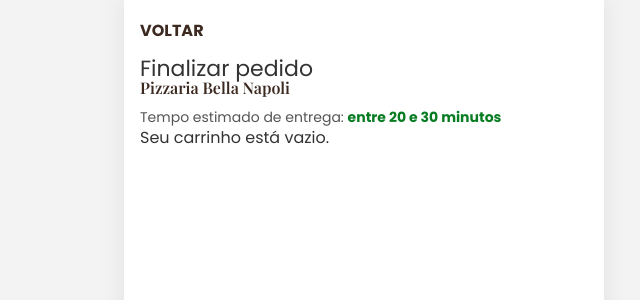
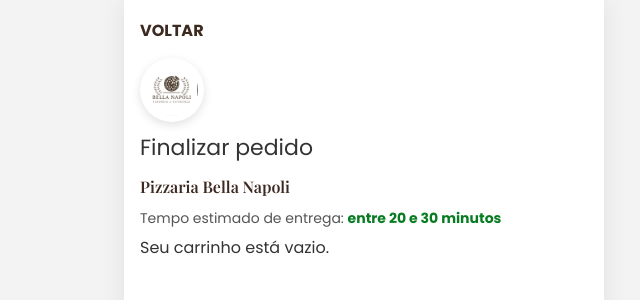
Before and after one commit to thabomokoenaa99-rgb/DELIVERY, a Next.js app: page /checkout in a window 1280 px wide. Shown: the top 300 px of the page, without its empty margins (276-916 px from the left). Built offline with nearby package versions, Linux system fonts and the light colour scheme.

Commit message:
Add Dominos logo to checkout and space the heading from the copy.

```diff
--- a/src/app/checkout/page.tsx
+++ b/src/app/checkout/page.tsx
@@ -1,6 +1,7 @@
 "use client";
 
 import { useEffect, useRef, useState } from "react";
+import Image from "next/image";
 import Link from "next/link";
 import { useRouter } from "next/navigation";
 import QRCode from "qrcode";
@@ -328,20 +329,32 @@
     setTimeout(() => setCopied(false), 2000);
   }
 
-  const brand = items.some((item) => isDominosProductId(item.productId))
-    ? dominosStore
-    : storeConfig;
+  const isDominos = items.some((item) => isDominosProductId(item.productId));
+  const brand = isDominos ? dominosStore : storeConfig;
+  const logoSrc = isDominos
+    ? "/images/dominos/logo.svg"
+    : "/images/logo.png";
 
   return (
-    <div className={`checkout-page${brand === dominosStore ? " store-dominos" : ""}`}>
-      <Link href={brand === dominosStore ? "/dominos" : "/"} className="back-link">
+    <div className={`checkout-page${isDominos ? " store-dominos" : ""}`}>
+      <Link href={isDominos ? "/dominos" : "/"} className="back-link">
         VOLTAR
       </Link>
-      <h1>Finalizar pedido</h1>
-      <p className="checkout-subtitle">{brand.name}</p>
-      <p className="delivery-eta">
-        Tempo estimado de entrega: <strong>entre 20 e 30 minutos</strong>
-      </p>
+      <header className="checkout-head">
+        <Image
+          className="checkout-logo"
+          src={logoSrc}
+          alt={brand.name}
+          width={64}
+          height={64}
+          unoptimized={isDominos}
+        />
+        <h1>Finalizar pedido</h1>
+        <p className="checkout-subtitle">{brand.name}</p>
+        <p className="delivery-eta">
+          Tempo estimado de entrega: <strong>entre 20 e 30 minutos</strong>
+        </p>
+      </header>
 
       {items.length === 0 ? (
         <p>Seu carrinho está vazio.</p>
--- a/src/app/globals.css
+++ b/src/app/globals.css
@@ -946,6 +946,43 @@
 .legal-page h1,
 .checkout-page h1 {
   font-size: 22px;
+  line-height: 1.25;
+}
+
+.checkout-head {
+  display: flex;
+  flex-direction: column;
+  align-items: flex-start;
+  margin: 4px 0 8px;
+}
+
+.checkout-logo {
+  width: 64px;
+  height: 64px;
+  object-fit: contain;
+  border-radius: 50%;
+  background: #fff;
+  padding: 6px;
+  box-shadow: 0 3px 10px rgba(0, 0, 0, 0.12);
+  margin-bottom: 12px;
+}
+
+.checkout-head h1 {
+  margin: 0 0 14px;
+}
+
+.checkout-subtitle {
+  color: var(--brand);
+  font-family: var(--font-playfair), serif;
+  font-weight: 600;
+  margin: 0;
+}
+
+.delivery-eta {
+  margin: 10px 0 0;
+  font-size: 14px;
+  line-height: 1.45;
+  color: #555;
 }
 
 .cart-line {
@@ -960,19 +997,6 @@
   color: #777;
   display: block;
   margin-top: 4px;
-}
-
-.checkout-subtitle {
-  color: var(--brand);
-  font-family: var(--font-playfair), serif;
-  font-weight: 600;
-  margin-top: -8px;
-}
-
-.delivery-eta {
-  margin: 8px 0 0;
-  font-size: 14px;
-  color: #555;
 }
 
 .delivery-eta strong {
@@ -1120,6 +1144,14 @@
   .cart-line {
     flex-wrap: wrap;
   }
+
+  .checkout-head h1 {
+    margin-bottom: 16px;
+  }
+
+  .delivery-eta {
+    margin-top: 12px;
+  }
 }
 
 .store-dominos {
@@ -1135,9 +1167,14 @@
   color: #006491;
 }
 
-.store-dominos #topo .logo img {
+.store-dominos #topo .logo img,
+.store-dominos .checkout-logo {
   background: #006491;
   padding: 10px;
+}
+
+.store-dominos .checkout-subtitle {
+  font-family: var(--font-poppins), "Poppins", sans-serif;
 }
 
 .store-dominos .product-link.featured {
```
